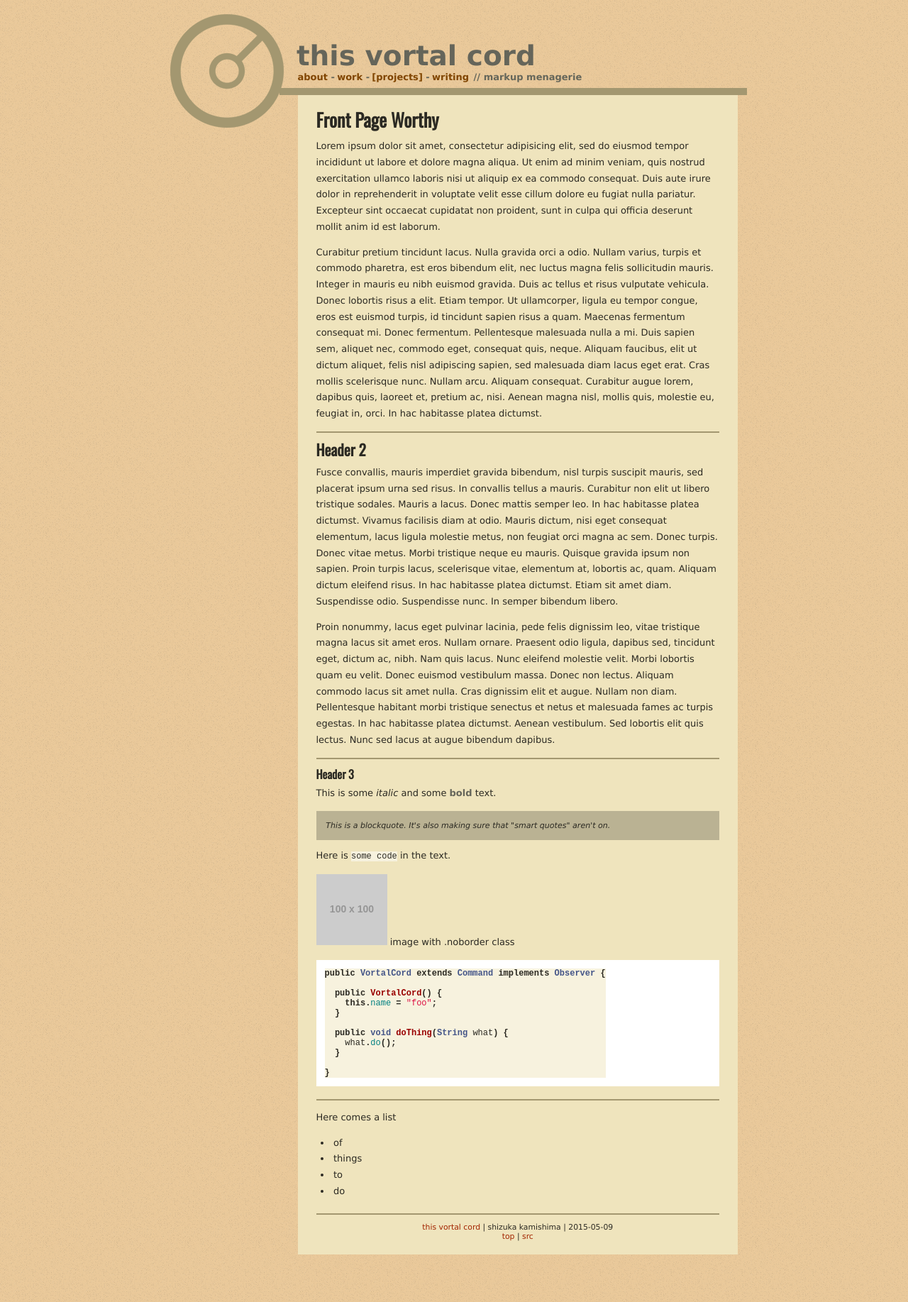
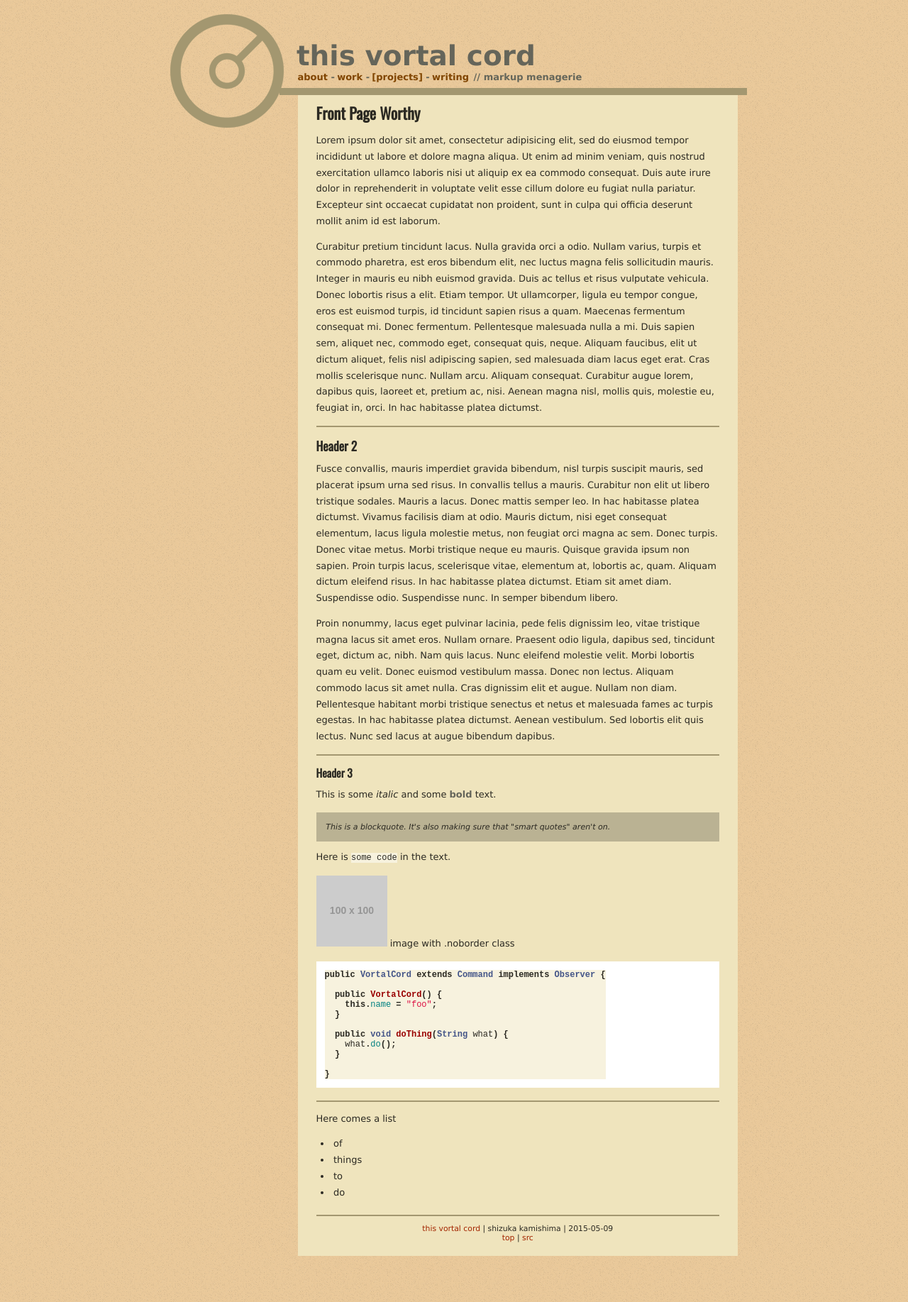
Before and after one commit to shizuka/shizuka.github.io, a Jekyll site: the page built from projects/markup.md, in a window 1280 px wide. Shown: the whole page at 71% size. Built offline with Jekyll 4.4.1, drawn with Linux system fonts in a browser that asks for light colours; some web fonts are replaced.

Commit message:
tweaking headings

```diff
--- a/assets/css/main.css
+++ b/assets/css/main.css
@@ -127,7 +127,7 @@ header nav p:before {
 #contentwrapper {
   background-color: #efe4bd;
   margin-left: 1.5em;
-  padding: 12em 2em 1.5em; /*large top padding to clear the header*/
+  padding: 11em 2em 1.5em; /*large top padding to clear the header*/
 }
 
 article {
@@ -147,6 +147,7 @@ p {
 }
 
 a, a:visited {
+  display: inline-block;
   color: #a32500;
   text-decoration: none;
 }
@@ -184,19 +185,20 @@ ul,ol {
 h1,h2,h3 {
   font-family: 'Oswald', Verdana, Geneva, sans-serif;
   line-height: 2em;
-  margin-top: -0.5em;
+  margin-top: -0.25em;
+  margin-bottom: 0.25em;
 }
 
 h1 {
-  font-size: 2em;
+  font-size: 1.7em;
 }
 
 h2 {
-  font-size: 1.65em;
+  font-size: 1.35em;
 }
 
 h3 {
-  font-size: 1.25em;
+  font-size: 1.2em;
 }
 
 img {
```
